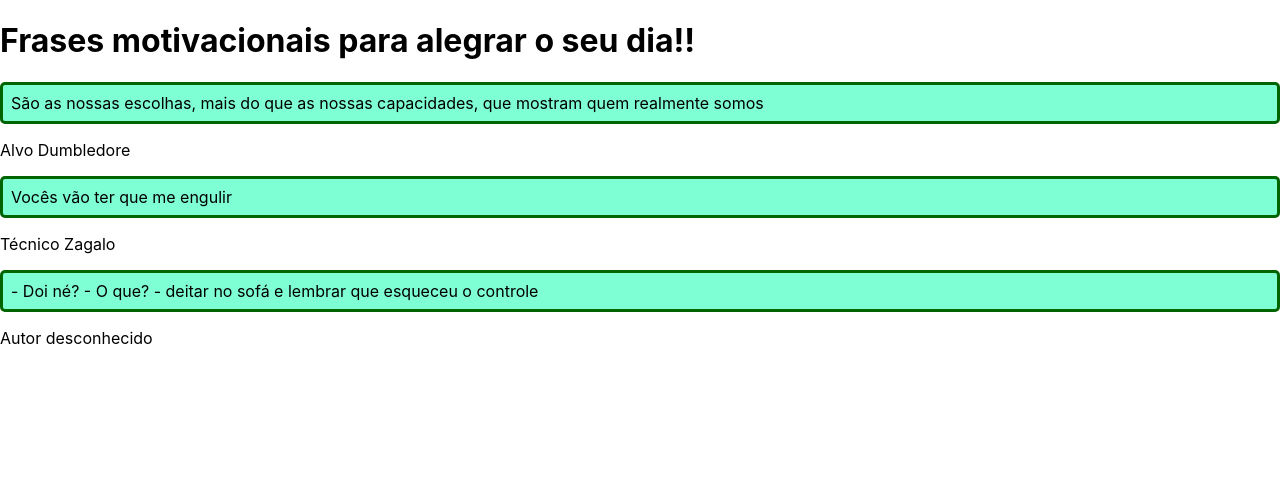
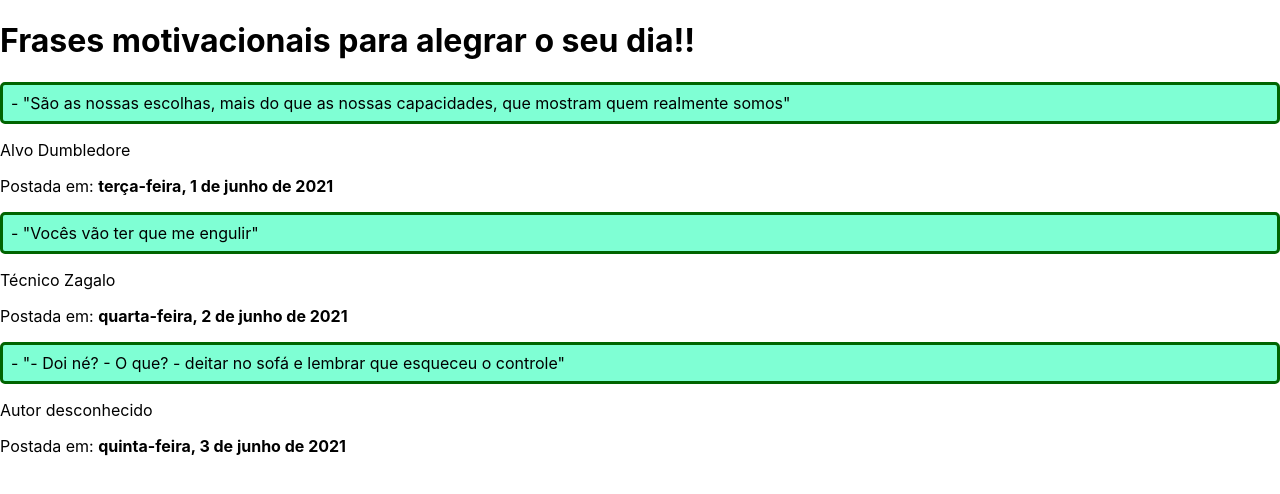
Before and after one commit to viniciosneves/serratec-frases-motivacionais, a React (Create React App) app: page / in a window 1280 px wide. Shown: the top 494 px of the page. Built offline with nearby package versions, Linux system fonts and the light colour scheme.

Commit message:
adicionando data

```diff
--- a/src/App.js
+++ b/src/App.js
@@ -6,24 +6,32 @@ function App() {
   const frases = [
     {
       texto: 'São as nossas escolhas, mais do que as nossas capacidades, que mostram quem realmente somos',
-      autor: 'Alvo Dumbledore'
+      autor: 'Alvo Dumbledore',
+      criadaEm: new Date(2021, 5, 1)
     },
     {
       texto: 'Vocês vão ter que me engulir',
-      autor: 'Técnico Zagalo'
+      autor: 'Técnico Zagalo',
+      criadaEm: new Date(2021, 5, 2)
     },
     {
       texto: '- Doi né? - O que? - deitar no sofá e lembrar que esqueceu o controle',
-      autor: 'Autor desconhecido'
+      autor: 'Autor desconhecido',
+      criadaEm: new Date(2021, 5, 3)
     },
   ]
 
   return (
     <div>
       <h1>Frases motivacionais para alegrar o seu dia!!</h1>
-      <FraseMotivacional frase={frases[0].texto} autor={frases[0].autor} />
-      <FraseMotivacional frase={frases[1].texto} autor={frases[1].autor} />
-      <FraseMotivacional frase={frases[2].texto} autor={frases[2].autor} />
+
+      <FraseMotivacional
+        frase={frases[0].texto}
+        autor={frases[0].autor}
+        criadaEm={frases[0].criadaEm}/>
+
+      <FraseMotivacional frase={frases[1].texto} autor={frases[1].autor} criadaEm={frases[1].criadaEm}/>
+      <FraseMotivacional frase={frases[2].texto} autor={frases[2].autor} criadaEm={frases[2].criadaEm}/>
     </div>
   );
 }
--- a/src/componentes/FraseMotivacional/FraseMotivacional.jsx
+++ b/src/componentes/FraseMotivacional/FraseMotivacional.jsx
@@ -1,12 +1,24 @@
 import './estilos.css'
 
 function FraseMotivacional (props)  {
+
+  const opcoes = {
+    weekday: 'long',
+    year: 'numeric',
+    month: 'long',
+    day: 'numeric'
+  }
+  const data = props.criadaEm.toLocaleString('pt-BR', opcoes)
+
   return <div>
     <p className="frase">
-      {props.frase}
+      - "{props.frase}"
     </p>
     <p>
       {props.autor}
+    </p>
+    <p>
+      Postada em: <strong>{data}</strong>
     </p>
   </div>
 }
```
